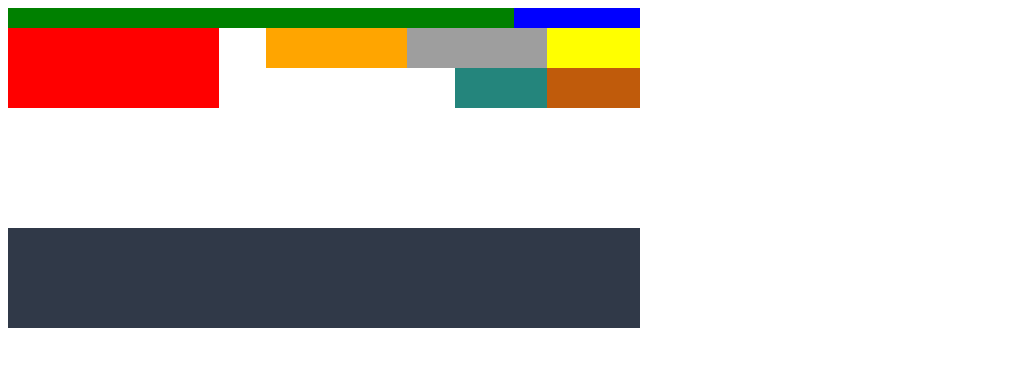
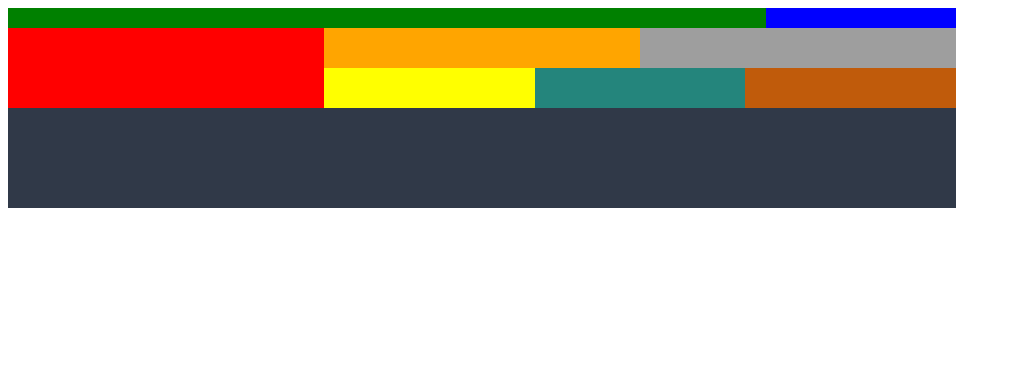
Before and after one commit to ArthurHerchuelz/flexbox, a plain HTML site: page index.html in a window 1280 px wide. Shown: the whole page, without its empty margins (0-1011 px from the left). Drawn offline with Linux system fonts and the light colour scheme.

Commit message:
exercice 8 css

```diff
--- a/index.html
+++ b/index.html
@@ -6,18 +6,18 @@
     <title>exercice 8</title>
   </head>
   <body>
-    <div class="box">
-      <div class="vert"><p></p></div>
-      <div class="bleu"><p></p></div>
-      <div class="rouge"><p></p></div>
+    <div id="box">
+          <div class="vert"></div>
+          <div class="bleu"></div>
+          <div class="rouge"></div>
 <div class="multi">
-      <div class="orange"><p></p></div>
-      <div class="gris"><p></p></div>
-      <div class="jaune"><p></p></div>
-      <div class="turquoise"><p></p></div>
-      <div class="rouille"><p></p></div>
+          <div class="orange"></div>
+          <div class="gris"></div>
+          <div class="jaune"></div>
+          <div class="turquoise"></div>
+          <div class="rouille"></div>
 </div>
-      <div class="bleugris"><p></p></div>
+          <div class="bleugris"></div>
     </div>
   </body>
 </html>
--- a/style.css
+++ b/style.css
@@ -1,9 +1,9 @@
-.box {
+#box {
     display: flex ;
     justify-content: flex-start;
     align-content: flex-start;
     flex-wrap: wrap;
-    width: 50%;
+    width: 75%;
     height: 200px;
 }
  .vert {
@@ -16,48 +16,46 @@
     width: 20%;
     background-color: blue;
 }
-.multi{
-  display: flex;
-  justify-content: flex-end;
-  align-content: flex-start;
-  flex-wrap: wrap;
-  height: 100%;
-  width: 66.666%;
-}
-
   .rouge{
     height: 40%;
     width: 33.3333%;
     background-color: red;
 }
+  .multi{
+    display: flex;
+    justify-content: flex-start;
+    flex-wrap: wrap;
+    height: 40%;
+    width: 66.666%;
+
+  }
   .orange{
-    height: 20%;
-    width: 33.3333%;
+    height: 50%;
+    width: 50%;
     background-color: orange;
 }
   .gris{
-    height: 20%;
-    width: 33.3333%;
+    height: 50%;
+    width: 50%;
     background-color: #9e9e9e;
 }
   .jaune{
-    height: 20%;
-    width: 22%;
+    height: 50%;
+    width: 33.333%;
     background-color: yellow;
-
-  }
+}
   .turquoise{
-    height: 20%;
-    width: 22%;
+    height: 50%;
+    width: 33.333%;
     background-color:#24857c;
-  }
+}
   .rouille {
-    height: 20%;
-    width: 22%;
+    height: 50%;
+    width: 33.333%;
     background-color:#c05b0b;
-  }
+}
   .bleugris{
     height: 50%;
     width: 100%;
     background-color: #303948;
-  }
+}
```
